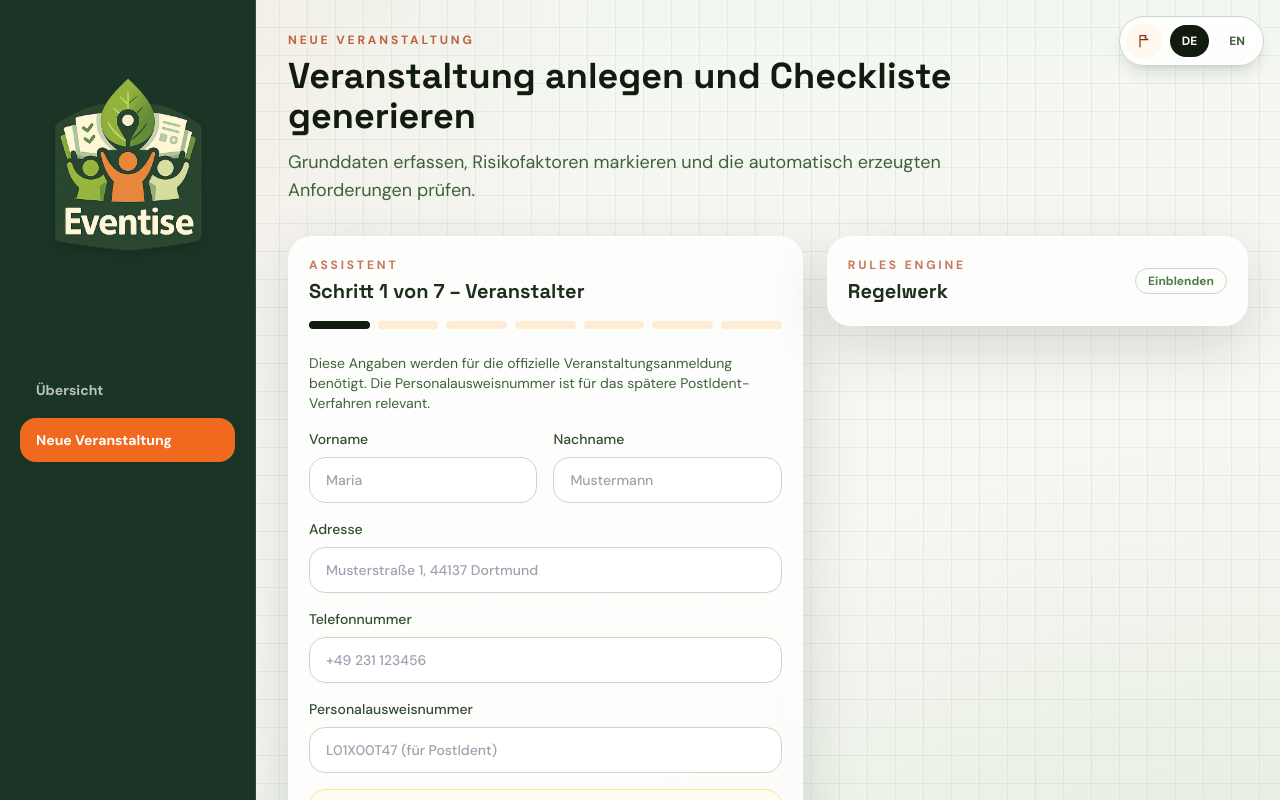
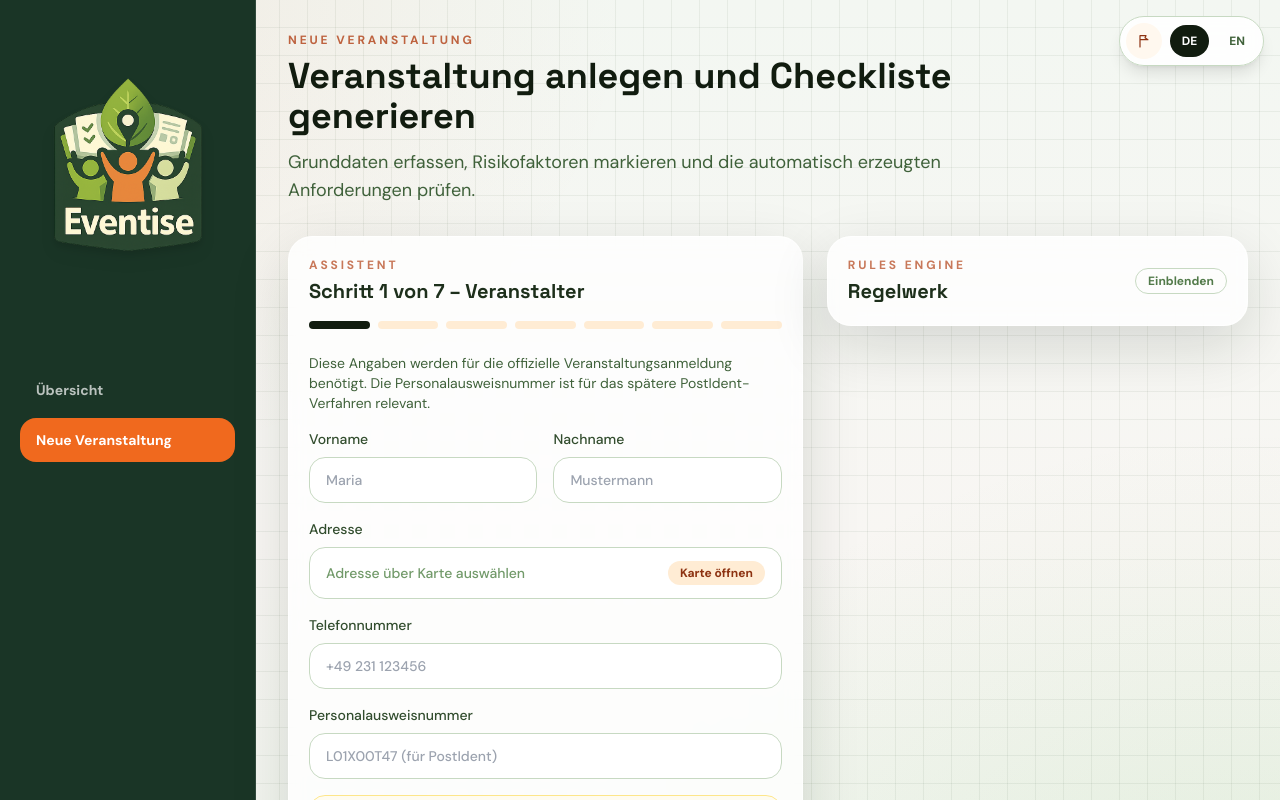
Before and after one commit to mido4315/TU-Start-Up-WEEKEND-Eventise, a React (Vite) app: page /events/new in a window 1280 px wide. Shown: the top 800 px of the page. Built offline with nearby package versions, Linux system fonts and the light colour scheme.

Commit message:
feat(mapPicker): add MapLocationPicker component and integrate with EventWizardPage

```diff
--- /dev/null
+++ b/src/components/MapLocationPicker.tsx
@@ -0,0 +1,106 @@
+interface MockLocation {
+  id: string
+  name: string
+  detail: string
+  x: string
+  y: string
+}
+
+interface MapLocationPickerProps {
+  closeLabel: string
+  locations: MockLocation[]
+  onClose: () => void
+  onSelect: (location: string) => void
+  selectLabel: string
+  selectedLocation: string
+  subtitle: string
+  title: string
+}
+
+export function MapLocationPicker({
+  closeLabel,
+  locations,
+  onClose,
+  onSelect,
+  selectLabel,
+  selectedLocation,
+  subtitle,
+  title,
+}: MapLocationPickerProps) {
+  return (
+    <div className="fixed inset-0 z-50 flex items-center justify-center bg-slate-950/50 px-4 py-6 backdrop-blur-sm">
+      <div className="w-full max-w-3xl rounded-3xl bg-white p-5 shadow-2xl">
+        <div className="mb-4 flex items-start justify-between gap-4">
+          <div>
+            <h2 className="section-title text-2xl font-semibold text-slate-950">
+              {title}
+            </h2>
+            <p className="mt-1 text-sm text-slate-600">{subtitle}</p>
+          </div>
+          <button
+            className="rounded-full border border-slate-200 px-4 py-2 text-sm font-semibold text-slate-700 transition hover:bg-slate-50"
+            onClick={onClose}
+            type="button"
+          >
+            {closeLabel}
+          </button>
+        </div>
+
+        <div className="grid gap-4 lg:grid-cols-[1.2fr,0.8fr]">
+          <div className="relative min-h-[320px] overflow-hidden rounded-2xl border border-slate-200 bg-[#dfe9d7]">
+            <div className="absolute inset-x-0 top-1/2 h-10 -translate-y-1/2 bg-[#bfd3b5]" />
+            <div className="absolute left-1/3 top-0 h-full w-12 -translate-x-1/2 bg-[#f3dfb7]" />
+            <div className="absolute bottom-8 left-8 h-24 w-32 rounded-full bg-[#9fc7c0]" />
+            <div className="absolute right-10 top-8 h-28 w-28 rounded-xl bg-[#c9d8ef]" />
+            <div className="absolute bottom-10 right-12 h-20 w-40 rounded-xl bg-[#bdd7a8]" />
+
+            {locations.map((location) => {
+              const isSelected = selectedLocation === location.name
+
+              return (
+                <button
+                  aria-label={`${selectLabel} ${location.name}`}
+                  className={`absolute flex h-11 w-11 -translate-x-1/2 -translate-y-1/2 items-center justify-center rounded-full border-4 text-sm font-black shadow-lg transition hover:scale-105 ${
+                    isSelected
+                      ? 'border-slate-950 bg-brand-500 text-white'
+                      : 'border-white bg-slate-950 text-white'
+                  }`}
+                  key={location.id}
+                  onClick={() => onSelect(location.name)}
+                  style={{ left: location.x, top: location.y }}
+                  type="button"
+                >
+                  {location.id}
+                </button>
+              )
+            })}
+          </div>
+
+          <div className="grid gap-2">
+            {locations.map((location) => {
+              const isSelected = selectedLocation === location.name
+
+              return (
+                <button
+                  className={`rounded-2xl border p-4 text-left transition ${
+                    isSelected
+                      ? 'border-slate-950 bg-slate-950 text-white'
+                      : 'border-slate-200 bg-white text-slate-900 hover:border-brand-300 hover:bg-brand-50'
+                  }`}
+                  key={location.id}
+                  onClick={() => onSelect(location.name)}
+                  type="button"
+                >
+                  <p className="font-semibold">{location.name}</p>
+                  <p className={`mt-1 text-sm ${isSelected ? 'text-slate-200' : 'text-slate-600'}`}>
+                    {location.detail}
+                  </p>
+                </button>
+              )
+            })}
+          </div>
+        </div>
+      </div>
+    </div>
+  )
+}
--- a/src/i18n/translations.json
+++ b/src/i18n/translations.json
@@ -204,6 +204,29 @@
         "usageType": "Nutzungsart",
         "area": "Fläche (m²)",
         "days": "Anzahl Tage"
+      },
+      "mapPicker": {
+        "emptyLocation": "Ort über Karte auswählen",
+        "emptyAddress": "Adresse über Karte auswählen",
+        "open": "Karte öffnen",
+        "title": "Ort auf Beispielkarte auswählen",
+        "subtitle": "Dies ist eine Demo-Karte mit Beispielorten. Die Auswahl wird als Veranstaltungsort gespeichert.",
+        "close": "Schließen",
+        "select": "Auswählen",
+        "locations": {
+          "marketSquare": {
+            "name": "Alter Markt, Dortmund",
+            "detail": "Zentraler Platz für Märkte und Nachbarschaftstreffen."
+          },
+          "riversidePark": {
+            "name": "Phoenixsee-Promenade",
+            "detail": "Offene Fläche am Wasser mit guter Laufkundschaft."
+          },
+          "communityHall": {
+            "name": "Bürgerhaus Nordstadt",
+            "detail": "Community-orientierter Innen- und Außenbereich."
+          }
+        }
       },
       "toggles": {
         "publicVenue": ["Öffentliche Fläche", "Straßenbereich, Platz oder Park in städtischem Besitz."],
@@ -525,6 +548,29 @@
         "area": "Area (m²)",
         "days": "Number of days"
       },
+      "mapPicker": {
+        "emptyLocation": "Choose a location on the map",
+        "emptyAddress": "Choose an address on the map",
+        "open": "Open map",
+        "title": "Choose a location on the demo map",
+        "subtitle": "This is a demo map with sample places. The selected place will be saved as the event location.",
+        "close": "Close",
+        "select": "Select",
+        "locations": {
+          "marketSquare": {
+            "name": "Old Market, Dortmund",
+            "detail": "Central square for markets and neighborhood gatherings."
+          },
+          "riversidePark": {
+            "name": "Phoenix Lake Promenade",
+            "detail": "Open waterfront area with strong foot traffic."
+          },
+          "communityHall": {
+            "name": "North City Community Hall",
+            "detail": "Community-focused indoor and outdoor event space."
+          }
+        }
+      },
       "toggles": {
         "publicVenue": ["Public space", "Street area, square, or park owned by the city."],
         "privateVenue": ["Private space", "Club grounds, private property, or rented hall."],
--- a/src/pages/EventWizardPage.tsx
+++ b/src/pages/EventWizardPage.tsx
@@ -1,6 +1,7 @@
 import { useState, type ReactNode } from 'react'
 import { useNavigate } from 'react-router-dom'
 import { Card } from '../components/Card'
+import { MapLocationPicker } from '../components/MapLocationPicker'
 import { PageHeader } from '../components/PageHeader'
 import { getRequiredDocuments } from '../data/documentRequirements'
 import { useTranslation } from '../i18n/useTranslation'
@@ -106,6 +107,9 @@ export function EventWizardPage() {
   const { language, t, tList } = useTranslation()
   const [step, setStep] = useState(1)
   const [form, setForm] = useState<EventFormValues>(initialForm)
+  const [mapPickerTarget, setMapPickerTarget] = useState<'location' | 'organizerAddress' | null>(
+    null,
+  )
 
   const previewRequirements = generateRequirements({ ...form, id: 'preview-event' })
   const requiredDocs = getRequiredDocuments(form)
@@ -137,6 +141,33 @@ export function EventWizardPage() {
 
   const formatFee = (value: number) =>
     value.toLocaleString(locale, { style: 'currency', currency: 'EUR' })
+
+  const mockLocations = [
+    {
+      id: 'A',
+      name: t('wizard.mapPicker.locations.marketSquare.name'),
+      detail: t('wizard.mapPicker.locations.marketSquare.detail'),
+      x: '46%',
+      y: '47%',
+    },
+    {
+      id: 'B',
+      name: t('wizard.mapPicker.locations.riversidePark.name'),
+      detail: t('wizard.mapPicker.locations.riversidePark.detail'),
+      x: '24%',
+      y: '72%',
+    },
+    {
+      id: 'C',
+      name: t('wizard.mapPicker.locations.communityHall.name'),
+      detail: t('wizard.mapPicker.locations.communityHall.detail'),
+      x: '76%',
+      y: '28%',
+    },
+  ]
+
+  const selectedMapValue =
+    mapPickerTarget === 'organizerAddress' ? form.organizerAddress : form.location
 
   return (
     <div className="space-y-8">
@@ -191,14 +222,23 @@ export function EventWizardPage() {
                 </LabeledInput>
               </div>
 
-              <LabeledInput label={t('wizard.organizerFields.address')}>
-                <input
-                  className={inputClass}
-                  onChange={(e) => update('organizerAddress', e.target.value)}
-                  placeholder={t('wizard.organizerPlaceholders.address')}
-                  value={form.organizerAddress}
-                />
-              </LabeledInput>
+              <div className="text-sm font-medium text-slate-700">
+                <p>{t('wizard.organizerFields.address')}</p>
+                <button
+                  className={`${inputClass} flex min-h-[52px] items-center justify-between gap-3 text-left ${
+                    form.organizerAddress ? 'text-slate-900' : 'text-slate-400'
+                  }`}
+                  onClick={() => setMapPickerTarget('organizerAddress')}
+                  type="button"
+                >
+                  <span>
+                    {form.organizerAddress || t('wizard.mapPicker.emptyAddress')}
+                  </span>
+                  <span className="rounded-full bg-brand-100 px-3 py-1 text-xs font-semibold text-brand-800">
+                    {t('wizard.mapPicker.open')}
+                  </span>
+                </button>
+              </div>
 
               <LabeledInput label={t('wizard.organizerFields.phone')}>
                 <input
@@ -281,15 +321,21 @@ export function EventWizardPage() {
                 </LabeledInput>
               </div>
 
-              <LabeledInput label={t('wizard.fields.location')}>
-                <input
-                  className={inputClass}
-                  onChange={(event) => update('location', event.target.value)}
-                  placeholder={t('wizard.fields.locationPlaceholder')}
-                  required
-                  value={form.location}
-                />
-              </LabeledInput>
+              <div className="text-sm font-medium text-slate-700">
+                <p>{t('wizard.fields.location')}</p>
+                <button
+                  className={`${inputClass} flex min-h-[52px] items-center justify-between gap-3 text-left ${
+                    form.location ? 'text-slate-900' : 'text-slate-400'
+                  }`}
+                  onClick={() => setMapPickerTarget('location')}
+                  type="button"
+                >
+                  <span>{form.location || t('wizard.mapPicker.emptyLocation')}</span>
+                  <span className="rounded-full bg-brand-100 px-3 py-1 text-xs font-semibold text-brand-800">
+                    {t('wizard.mapPicker.open')}
+                  </span>
+                </button>
+              </div>
             </div>
           )}
 
@@ -814,6 +860,26 @@ export function EventWizardPage() {
           )}
         </div>
       </div>
+
+      {mapPickerTarget && (
+        <MapLocationPicker
+          closeLabel={t('wizard.mapPicker.close')}
+          locations={mockLocations}
+          onClose={() => setMapPickerTarget(null)}
+          onSelect={(location) => {
+            if (mapPickerTarget === 'organizerAddress') {
+              update('organizerAddress', location)
+            } else {
+              update('location', location)
+            }
+            setMapPickerTarget(null)
+          }}
+          selectLabel={t('wizard.mapPicker.select')}
+          selectedLocation={selectedMapValue}
+          subtitle={t('wizard.mapPicker.subtitle')}
+          title={t('wizard.mapPicker.title')}
+        />
+      )}
     </div>
   )
 }
```
